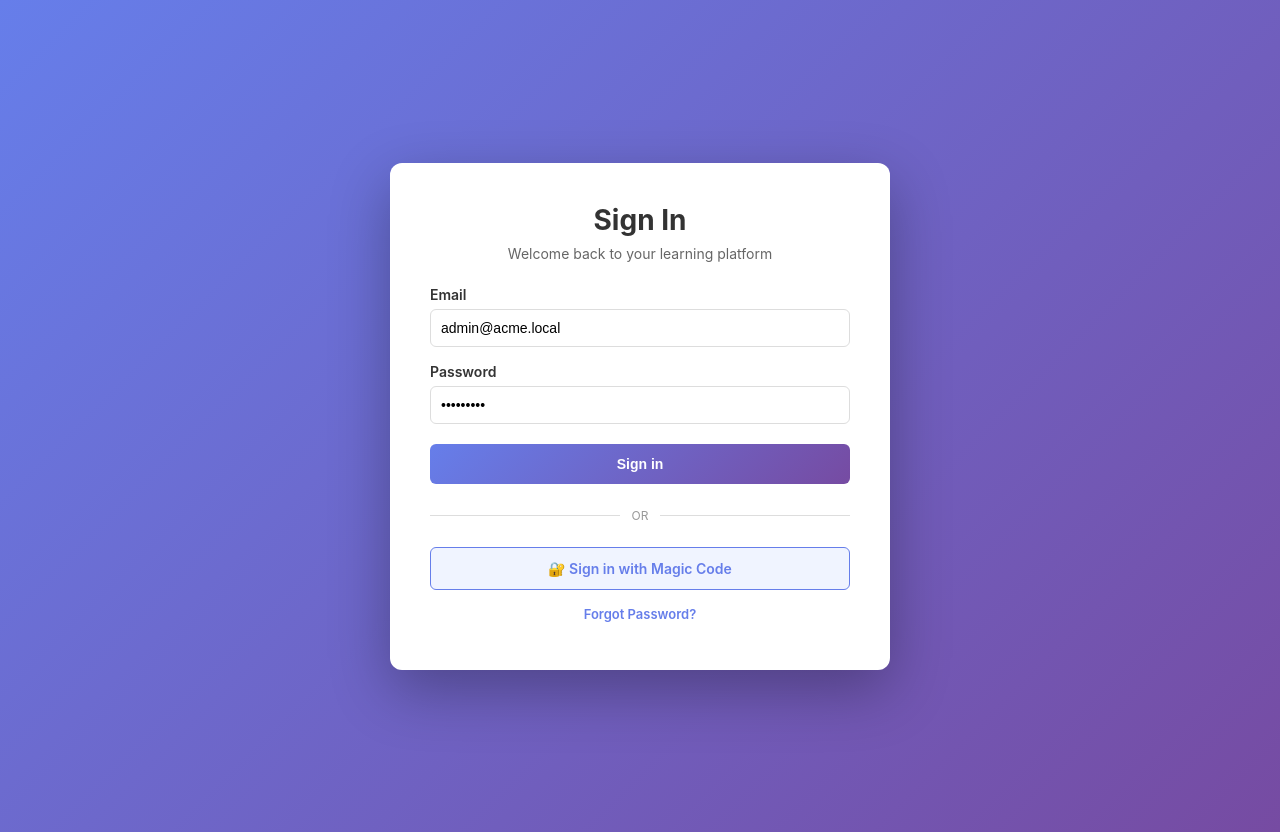
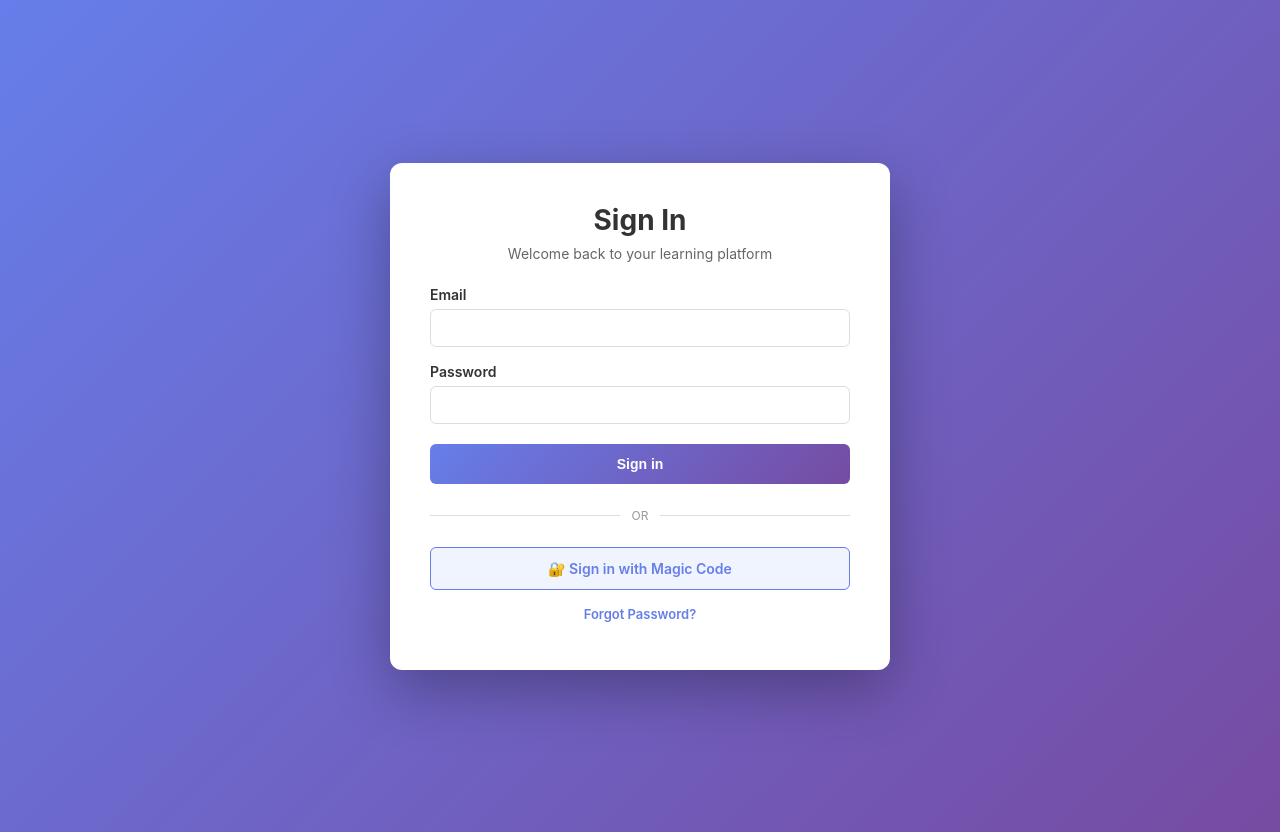
Before and after one commit to phyersherman/physher-forms, a Next.js app in the folder frontend/: page /login in a window 1280 px wide. Built offline with nearby package versions, Linux system fonts and the light colour scheme; no server answers.

Commit message:
Remove login page default password value for security reasons.

```diff
--- a/frontend/pages/login.tsx
+++ b/frontend/pages/login.tsx
@@ -4,8 +4,8 @@ import { useRouter } from 'next/router'
 import Link from 'next/link'
 
 const LoginPage: React.FC = () => {
-  const [email, setEmail] = useState('admin@acme.local')
-  const [password, setPassword] = useState('adminpass')
+  const [email, setEmail] = useState('')
+  const [password, setPassword] = useState('')
   const [loading, setLoading] = useState(false)
   const [error, setError] = useState<string | null>(null)
   const auth = useAuth()
```
